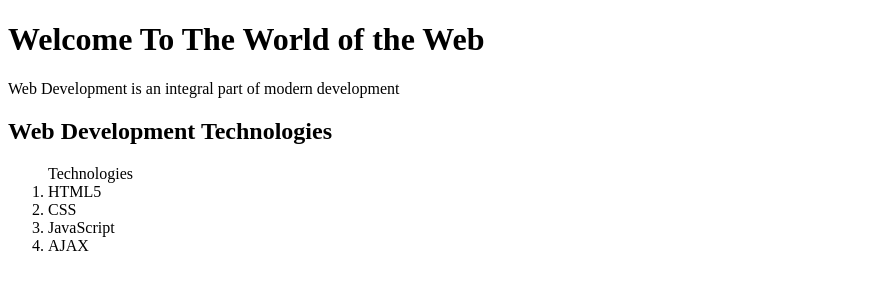
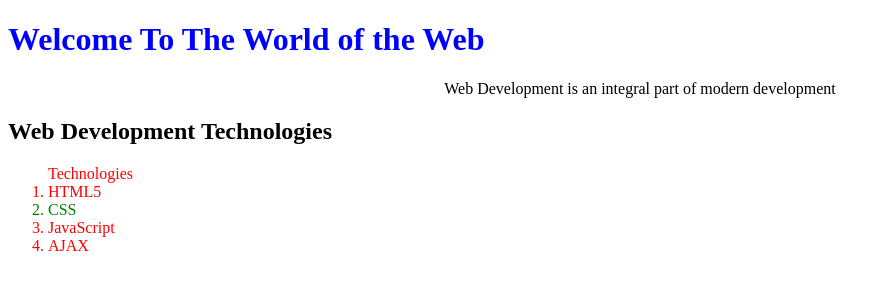
Before and after one commit to OratileKeabetswe/WMD, a plain HTML site: page index.html in a window 1280 px wide. Shown: the whole page, without its empty margins (0-891 px from the left). Drawn offline with Linux system fonts and the light colour scheme.

Commit message:
Update index.html

```diff
--- a/index.html
+++ b/index.html
@@ -3,7 +3,18 @@
    <head>
      <title>Home</title>
      <meta charset="utf-8"/>
-     <style></style>
+     <style>
+        h1{color:blue;
+           text-transform:uppercase
+           font-size:48px;
+          }
+        p{text-align:center;
+          colour:pink;
+         }
+        #oltech{color:red;}
+        ol{list-style-type:a;}
+        ol>li:nth-child(2){color:green;}
+     </style>
    </head>
   <body>
      <h1>Welcome To The World of the Web</h1>
```
